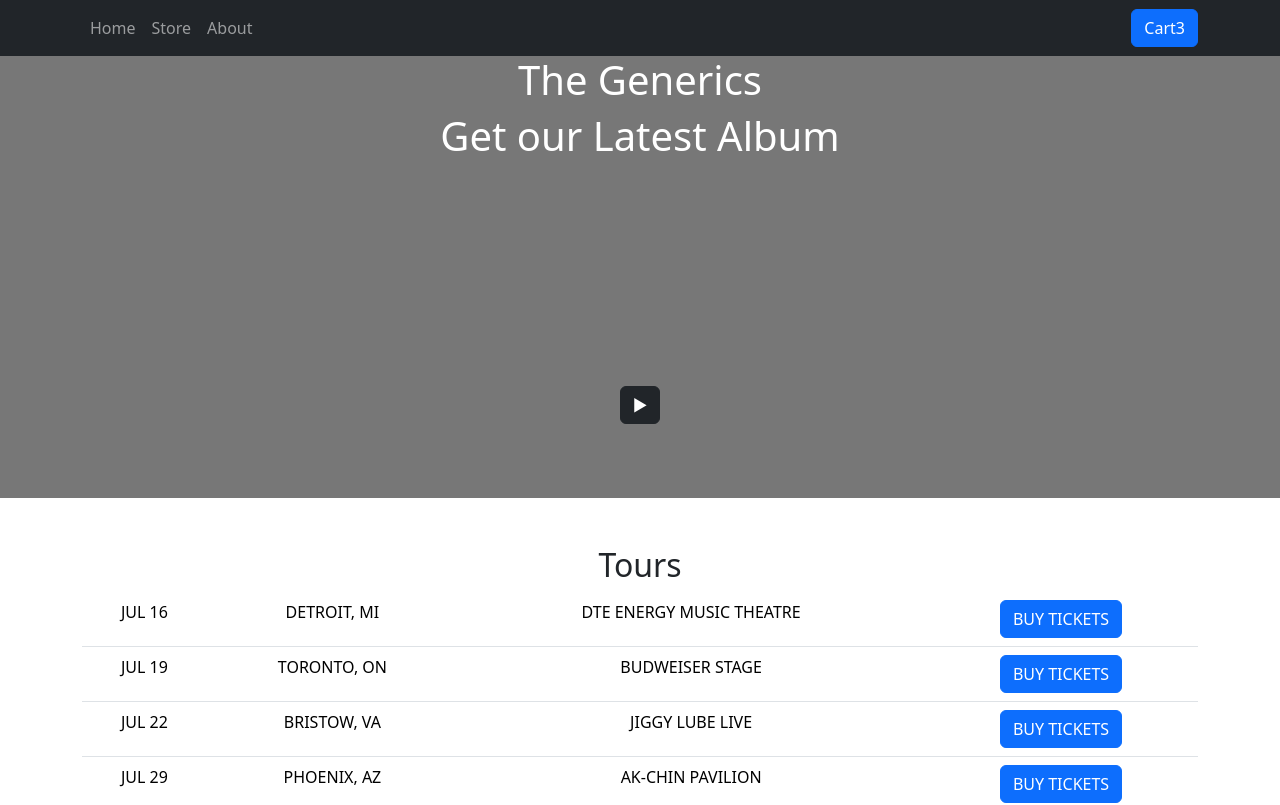
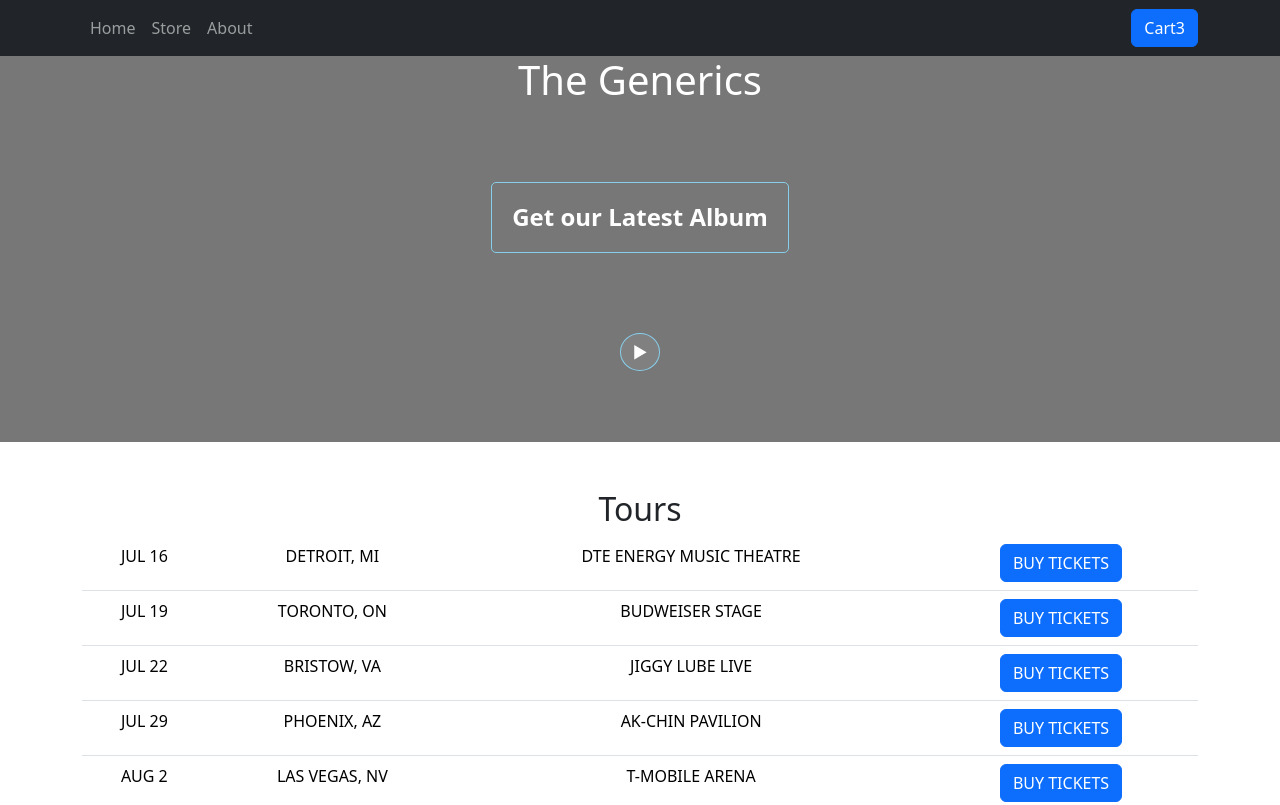
Before and after one commit to shalinigogikar/E-commerce-website, a React (Create React App) app: page / in a window 1280 px wide. Shown: the top 805 px of the page. Built offline with nearby package versions, Linux system fonts and the light colour scheme.

Commit message:
stylings added for playbutton and headings

```diff
--- a/src/components/Style.module.css
+++ b/src/components/Style.module.css
@@ -1,12 +1,21 @@
 header {
     text-align: center;
-    margin:0;
+    margin-top:0;
     padding:0px;
     padding-bottom:30px;
     background:#777;
     color:white;
     font-size: 100px;
 }
+.heading {
+    font-size: 24px;
+    margin-top: 50px;
+    font-weight: bold;
+    border: 1px solid skyblue!important;
+    border-radius:5px;
+    display: inline-block;
+    padding:20px 20px;
+  }
 .button{
     background-color: blue;
     color:black;
@@ -16,3 +25,18 @@ header {
     font-weight: bold;
     display: block;
 }
+
+  .playButton {
+    background-color: gray !important;
+    color: gray;
+    border: 1px solid skyblue!important;
+    padding: 40px 40px;
+    font-size: 100px;
+    cursor: pointer;
+    border-radius: 50%!important;
+    margin-top: 5px;
+    display: flex;
+  }
+  .playButton:hover {
+    background-color: gray;
+  }
```
